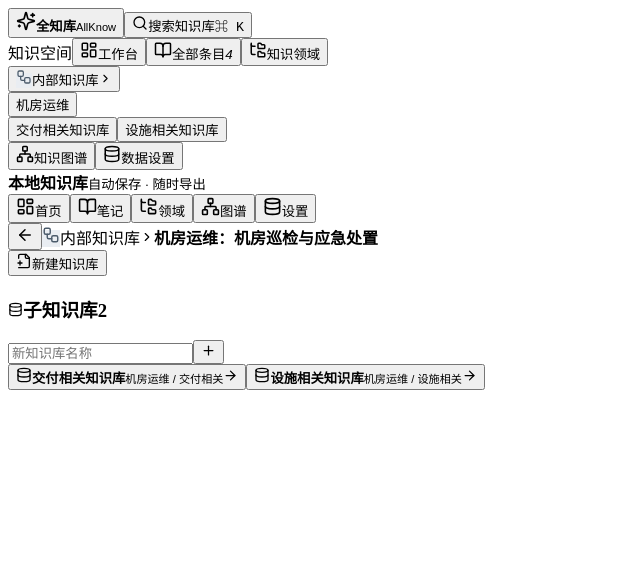
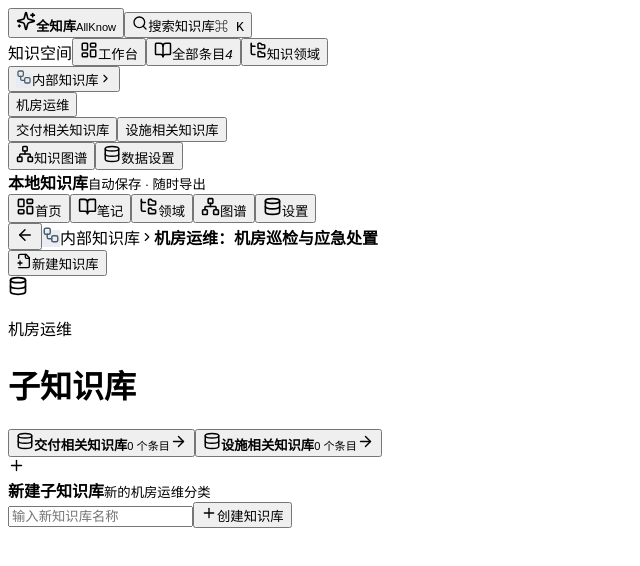
Before and after one commit to vcnn5fjbf6-cell/DC-, a React (Vite) app: page / in a window 1280 px wide. Both pictures are taken after a click on the button 640 px from the left and 1305 px from the top of the page. Shown: the top 566 px of the page, without its empty margins (0-640 px from the left). Built offline with nearby package versions, Linux system fonts and the light colour scheme; the HTML template or start-up script is replaced by a standard one.

Commit message:
feat: redesign machine room knowledge base landing

```diff
--- a/src/components/NoteEditor.tsx
+++ b/src/components/NoteEditor.tsx
@@ -134,6 +134,19 @@ export function NoteEditor({
     [allNotes, note.id],
   )
   const isLanding = childNotes.length > 0
+  const childEntryCounts = useMemo(() => {
+    const counts = new Map<string, number>()
+    for (const child of childNotes) {
+      counts.set(
+        child.id,
+        allNotes.filter((item) => item.parentId === child.id).length,
+      )
+    }
+    return counts
+  }, [allNotes, childNotes])
+  const landingTitle = note.title.includes('：')
+    ? note.title.split('：')[0]
+    : note.title
 
   const patch = (value: Partial<Note>) => setDraft((current) => ({ ...current, ...value }))
 
@@ -253,15 +266,51 @@ export function NoteEditor({
 
       <div className={`editor-layout ${isLanding ? 'is-landing' : ''}`}>
         <main className="editor-main">
-          {childNotes.length > 0 && (
-            <section className="child-kb-top">
-              <div className="child-kb-top-head">
-                <h3>
-                  <Database size={15} />
-                  子知识库
-                  <span>{childNotes.length}</span>
-                </h3>
-                <div className="child-create child-create-top">
+          {isLanding && (
+            <div className="category-landing">
+              <header className="category-landing-head">
+                <span className="category-landing-icon">
+                  <Database size={20} />
+                </span>
+                <div>
+                  <p>{landingTitle}</p>
+                  <h1>子知识库</h1>
+                </div>
+              </header>
+
+              <div className="kb-nav-grid">
+                {childNotes.map((child) => (
+                  <button
+                    key={child.id}
+                    type="button"
+                    className="kb-nav-card"
+                    onClick={() => onOpen(child.id)}
+                  >
+                    <span className="kb-nav-card-icon">
+                      <Database size={18} />
+                    </span>
+                    <span className="kb-nav-card-copy">
+                      <strong>{child.title}</strong>
+                      <small>
+                        {childEntryCounts.get(child.id) ?? 0} 个条目
+                      </small>
+                    </span>
+                    <ArrowRight size={17} />
+                  </button>
+                ))}
+              </div>
+
+              <section className="kb-create-zone">
+                <div className="kb-create-zone-head">
+                  <span>
+                    <Plus size={17} />
+                  </span>
+                  <div>
+                    <strong>新建子知识库</strong>
+                    <small>新的机房运维分类</small>
+                  </div>
+                </div>
+                <div className="kb-create-form">
                   <input
                     value={childTitle}
                     onChange={(event) => setChildTitle(event.target.value)}
@@ -271,39 +320,20 @@ export function NoteEditor({
                         addChild()
                       }
                     }}
-                    placeholder="新知识库名称"
+                    placeholder="输入新知识库名称"
                     aria-label="新知识库名称"
                   />
                   <button
                     type="button"
-                    className="icon-btn"
+                    className="btn btn-primary"
                     onClick={addChild}
-                    title="新建知识库"
                   >
-                    <Plus size={15} />
+                    <Plus size={16} />
+                    创建知识库
                   </button>
                 </div>
-              </div>
-              <div className="child-kb-top-grid">
-                {childNotes.map((child) => (
-                  <button
-                    key={child.id}
-                    type="button"
-                    className="child-kb-card"
-                    onClick={() => onOpen(child.id)}
-                  >
-                    <span className="child-kb-card-icon">
-                      <Database size={16} />
-                    </span>
-                    <span>
-                      <strong>{child.title}</strong>
-                      <small>{child.tags.slice(0, 2).join(' / ') || '知识库'}</small>
-                    </span>
-                    <ArrowRight size={15} />
-                  </button>
-                ))}
-              </div>
-            </section>
+              </section>
+            </div>
           )}
 
           {!isLanding && (
--- a/src/styles.css
+++ b/src/styles.css
@@ -1686,6 +1686,202 @@ textarea {
   margin: 0 auto;
 }
 
+.category-landing {
+  display: flex;
+  flex-direction: column;
+  gap: 22px;
+  padding: 10px 0 26px;
+}
+
+.category-landing-head {
+  display: flex;
+  align-items: center;
+  gap: 13px;
+  padding: 18px 20px;
+  background:
+    linear-gradient(180deg, rgba(255, 255, 255, 0.5), transparent),
+    #eef4f0;
+  border: 1px solid #d9e4dd;
+  border-radius: 8px;
+}
+
+.category-landing-icon {
+  width: 44px;
+  height: 44px;
+  display: grid;
+  place-items: center;
+  color: #0b6259;
+  background: #cfe7df;
+  border-radius: 10px;
+}
+
+.category-landing-head p {
+  margin: 0 0 2px;
+  color: #61736b;
+  font-size: 12px;
+  font-weight: 600;
+}
+
+.category-landing-head h1 {
+  margin: 0;
+  font-size: 26px;
+  line-height: 1.2;
+}
+
+.kb-nav-grid {
+  display: grid;
+  grid-template-columns: repeat(2, minmax(0, 1fr));
+  gap: 13px;
+}
+
+.kb-nav-card {
+  position: relative;
+  display: grid;
+  grid-template-columns: 46px minmax(0, 1fr) auto;
+  align-items: center;
+  gap: 13px;
+  min-height: 116px;
+  padding: 17px 16px;
+  overflow: hidden;
+  color: var(--ink);
+  background: #fff;
+  border: 1px solid var(--line);
+  border-radius: 8px;
+  text-align: left;
+  transition: transform 0.15s, box-shadow 0.15s, border-color 0.15s;
+}
+
+.kb-nav-card::after {
+  content: "";
+  position: absolute;
+  right: -22px;
+  bottom: -24px;
+  width: 78px;
+  height: 78px;
+  border-radius: 50%;
+  opacity: 0.12;
+}
+
+.kb-nav-card:nth-child(1)::after {
+  background: #1f8a63;
+}
+
+.kb-nav-card:nth-child(2)::after {
+  background: #3478d6;
+}
+
+.kb-nav-card:hover {
+  transform: translateY(-2px);
+  border-color: #8fb8ab;
+  box-shadow: 0 10px 24px rgba(26, 55, 46, 0.09);
+}
+
+.kb-nav-card-icon {
+  width: 46px;
+  height: 46px;
+  display: grid;
+  place-items: center;
+  border-radius: 10px;
+}
+
+.kb-nav-card:nth-child(1) .kb-nav-card-icon {
+  color: #14704d;
+  background: #e0f2e7;
+}
+
+.kb-nav-card:nth-child(2) .kb-nav-card-icon {
+  color: #255fa8;
+  background: #e3edfa;
+}
+
+.kb-nav-card-copy {
+  display: flex;
+  flex-direction: column;
+  min-width: 0;
+  gap: 4px;
+}
+
+.kb-nav-card-copy strong {
+  overflow: hidden;
+  font-size: 17px;
+  text-overflow: ellipsis;
+  white-space: nowrap;
+}
+
+.kb-nav-card-copy small {
+  color: var(--muted);
+  font-size: 12px;
+}
+
+.kb-nav-card > svg {
+  color: #8fa098;
+}
+
+.kb-create-zone {
+  display: grid;
+  grid-template-columns: minmax(200px, 0.8fr) minmax(320px, 1.4fr);
+  align-items: center;
+  gap: 18px;
+  padding: 18px 20px;
+  background: #fafcf9;
+  border: 1px dashed #b9cec3;
+  border-radius: 8px;
+}
+
+.kb-create-zone-head {
+  display: flex;
+  align-items: center;
+  gap: 11px;
+}
+
+.kb-create-zone-head > span {
+  width: 34px;
+  height: 34px;
+  display: grid;
+  place-items: center;
+  flex: 0 0 auto;
+  color: var(--accent-strong);
+  background: var(--accent-soft);
+  border-radius: 8px;
+}
+
+.kb-create-zone-head div {
+  display: flex;
+  flex-direction: column;
+  min-width: 0;
+}
+
+.kb-create-zone-head strong {
+  font-size: 15px;
+}
+
+.kb-create-zone-head small {
+  color: var(--muted);
+  font-size: 12px;
+}
+
+.kb-create-form {
+  display: flex;
+  align-items: center;
+  gap: 8px;
+}
+
+.kb-create-form input {
+  min-width: 0;
+  min-height: 40px;
+  flex: 1;
+  padding: 8px 11px;
+  background: #fff;
+  border: 1px solid var(--line-strong);
+  border-radius: 7px;
+  outline: none;
+}
+
+.kb-create-form input:focus {
+  border-color: #63a79b;
+  box-shadow: 0 0 0 3px rgba(23, 107, 99, 0.1);
+}
+
 .editor-main {
   min-width: 0;
   display: flex;
@@ -3035,6 +3231,23 @@ textarea {
 }
 
 @media (max-width: 620px) {
+  .kb-nav-grid {
+    grid-template-columns: 1fr;
+  }
+
+  .kb-create-zone {
+    grid-template-columns: 1fr;
+  }
+
+  .kb-create-form {
+    flex-direction: column;
+    align-items: stretch;
+  }
+
+  .kb-create-form .btn {
+    width: 100%;
+  }
+
   .child-kb-top-head {
     flex-direction: column;
     align-items: stretch;
```
